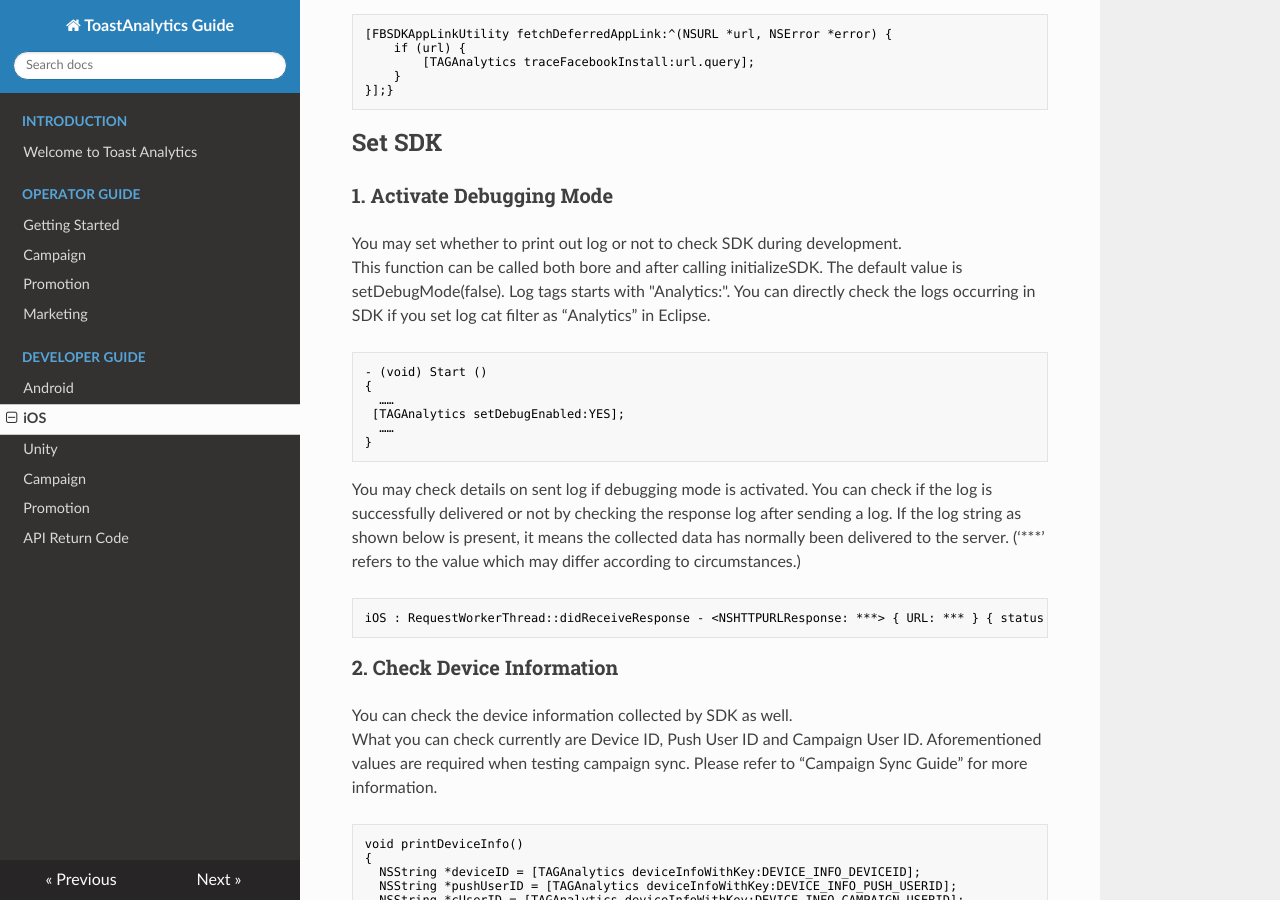
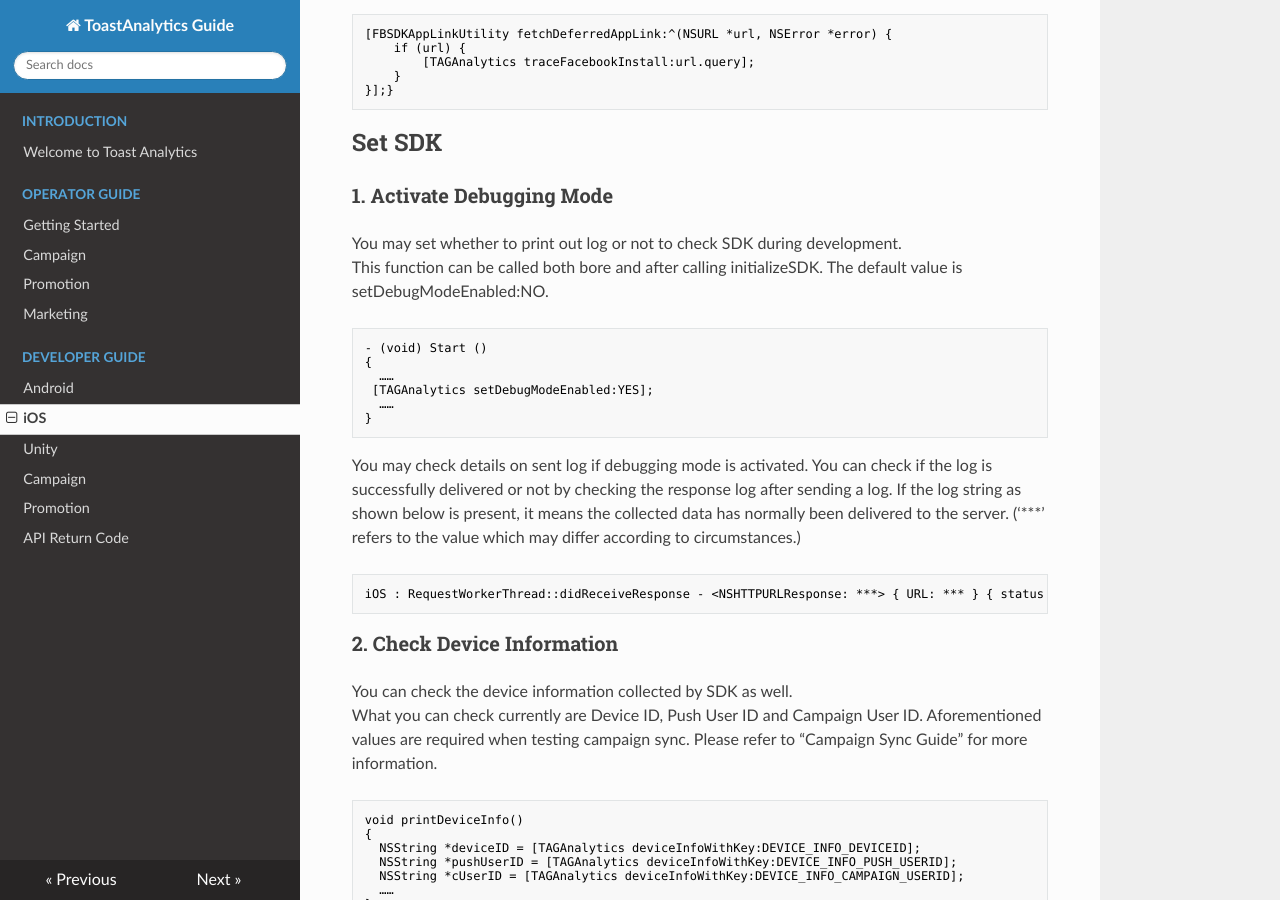
Before and after one commit to ToastAnalytics/ToastAnalytics_EN, an MkDocs documentation site: the page built from docs/Developer/5. iOS Developer Guide.md, in a window 1280 px wide and 900 px high, scrolled down 10213 px. Built offline with MkDocs 1.6.1, drawn with Linux system fonts in a browser that asks for light colours; nearby versions of some CDN libraries; old or Windows-style settings are respelled for this version of MkDocs.

Commit message:
Update 5. iOS Developer Guide.md

````diff
--- a/docs/Developer/5. iOS Developer Guide.md
+++ b/docs/Developer/5. iOS Developer Guide.md
@@ -416,14 +416,13 @@ Please refer to the Facebook guidelines (https://developers.facebook.com/docs/ap
 
 ### 1. Activate Debugging Mode
 You may set whether to print out log or not to check SDK during development.<br>
-This function can be called both bore and after calling initializeSDK. The default value is setDebugMode(false).
-Log tags starts with "Analytics:". You can directly check the logs occurring in SDK if you set log cat filter as “Analytics” in Eclipse.
+This function can be called both bore and after calling initializeSDK. The default value is setDebugModeEnabled:NO.
 
 ```objective-c
 - (void) Start ()
 {
   ……
- [TAGAnalytics setDebugEnabled:YES];
+ [TAGAnalytics setDebugModeEnabled:YES];
   ……
 }
 ```
````
